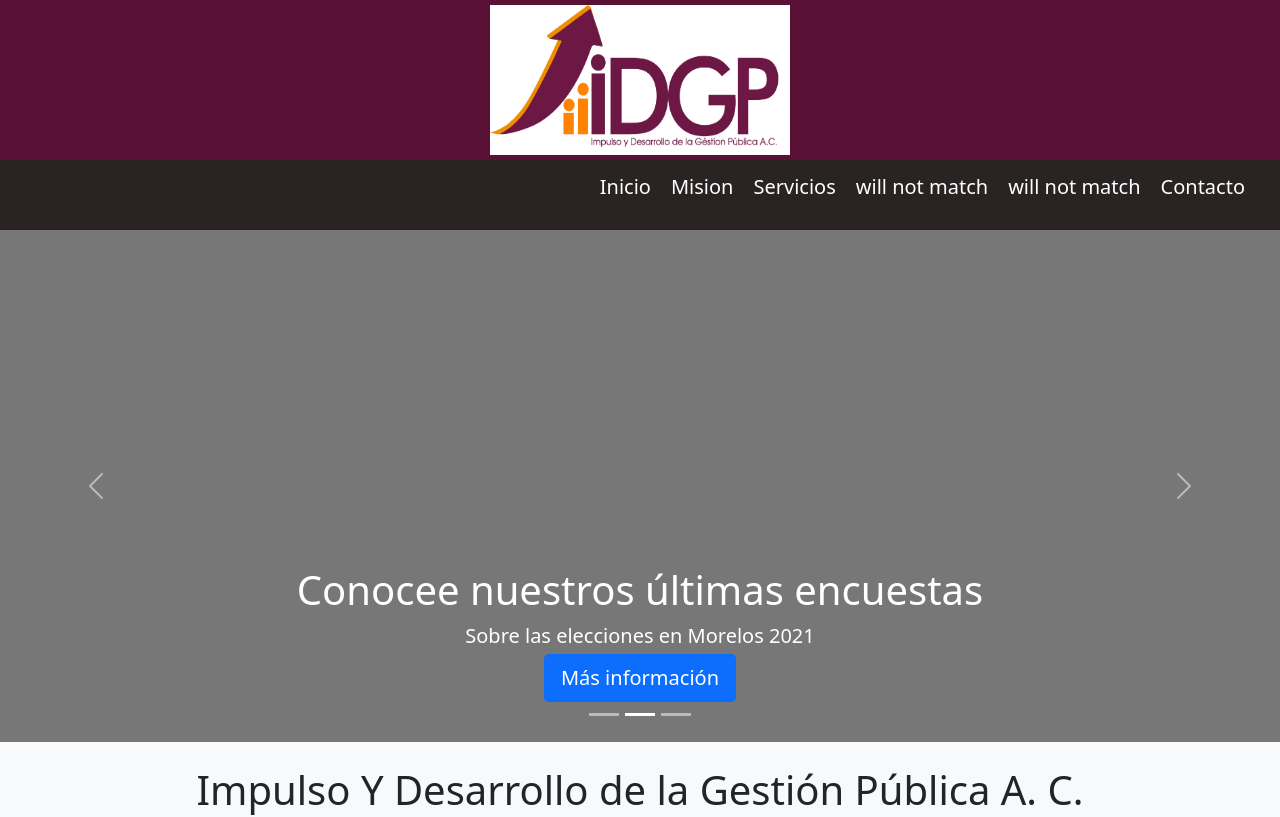
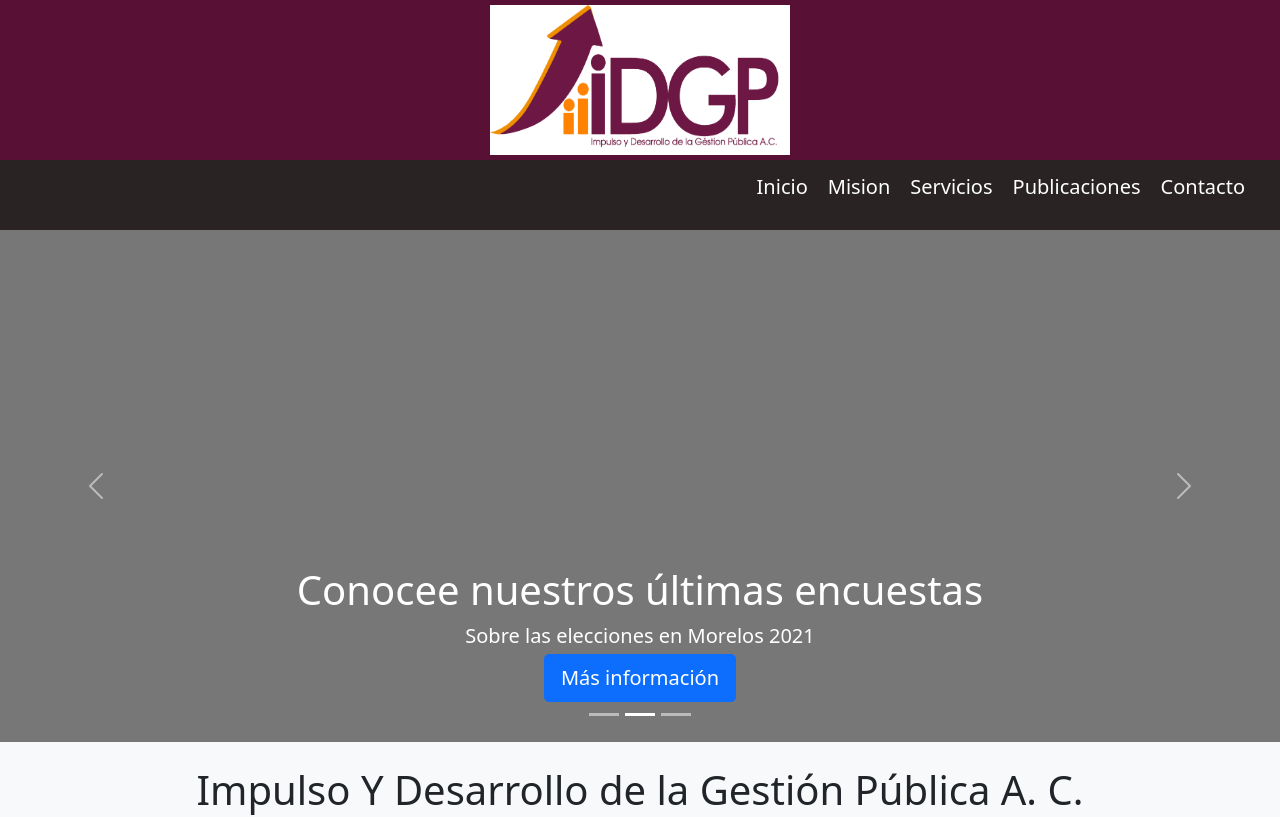
Before and after one commit to diegormzgro/idgp, a React (Create React App) app: page / in a window 1280 px wide. Shown: the top 817 px of the page. Built offline with nearby package versions, Linux system fonts and the light colour scheme.

Commit message:
htaccess

```diff
--- a/src/components/Footer.js
+++ b/src/components/Footer.js
@@ -32,7 +32,7 @@ function Footer() {
                     <Link to="/">Inicio</Link>
                     <Link to="/mision" >Mision</Link>
                     <Link to="/servicios" >Servicios</Link>
-                    <Link to="/publicaciones" >Publicaciones</Link>
+                    <Link to="/#" >Publicaciones</Link>
                     <Link to="/contacto" >Contacto</Link>
 
            </div>
--- a/src/components/Navbar.js
+++ b/src/components/Navbar.js
@@ -25,8 +25,7 @@ function Navbar() {
                 <Link to="/">Inicio</Link>
                 <Link to="/mision" >Mision</Link>
                 <Link to="/servicios" >Servicios</Link>
-                <Link to="/will-not-match" >will not match</Link>
-                <Link to="/also-will-not-match" >will not match</Link>
+                <Link to="/#" >Publicaciones</Link>
                 <Link to="/contacto" >Contacto</Link>
             </ul>
         </nav>
```
Also changed, not shown: 6 other files (tests, documents, lock files or other folders).
